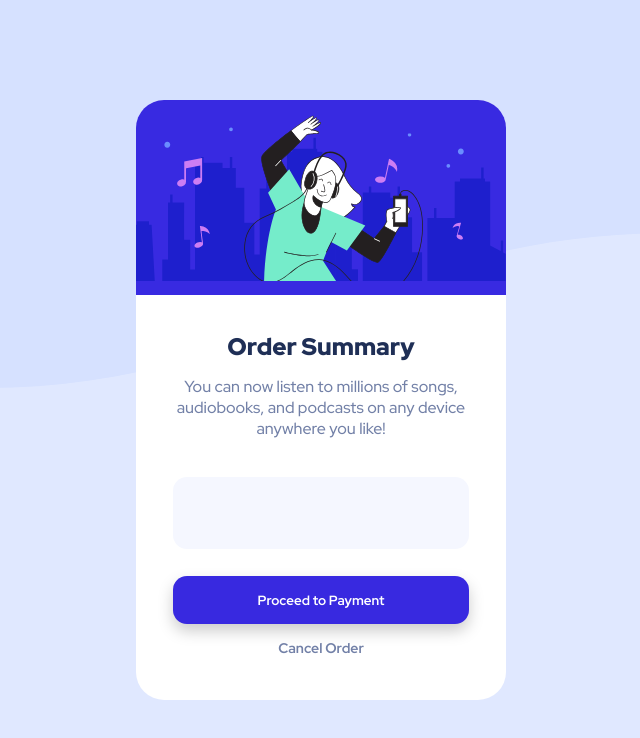
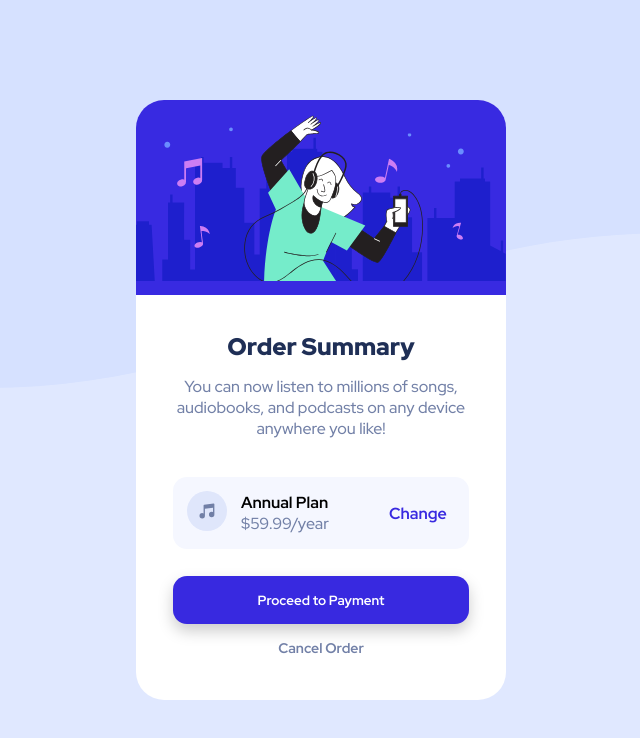
Before and after one commit to andradeleo/order-summary-component, a plain HTML site: page index.html in a window 1280 px wide. Shown: the whole page, without its empty margins (319-959 px from the left). Drawn offline with Linux system fonts and the light colour scheme.

Commit message:
finished

```diff
--- a/index.html
+++ b/index.html
@@ -17,14 +17,22 @@
           <p class="subtitle-card">You can now listen to millions of songs, audiobooks, and podcasts on any
             device anywhere you like!</p>
     </div>
-    <div class="value-container"></div>
+
+
+    <div class="value-container">
+      <div><img class="icon-music" src="images/icon-music.svg" alt="icon-music"></div>
+      <div class="plan-container"><p class="name-plan">Annual Plan</p> <p class="price-plan">$59.99/year</p></h1></div>
+      <div><p class="tochange">Change</p></div>
+    </div>
+
+
+
+
     <button class="button-card">Proceed to Payment</button>
     <p class="text-cancel">Cancel Order</p>
   </section>
 
 
-
-
 </body>
 
 </html>
--- a/style.css
+++ b/style.css
@@ -75,6 +75,10 @@ body {
     border-radius: 14px;
 
     margin: 22px 0px;
+
+    display: flex;
+    align-items: center;
+    justify-content: flex-start;
 }
 
 .button-card {
@@ -99,6 +103,30 @@ body {
     font-size: 14px;
 }
 
-.content-value {
-    display: flex;
+.icon-music {
+    width: 40px;
+    margin: 0px 14px;
 }
+
+.name-plan{
+    font-family: 'Red Hat Display', sans-serif;
+    font-weight: 700;
+    font-size: 16px;
+}
+
+.plan-container {
+    margin-right: 60px;
+}
+
+.price-plan {
+    font-family: 'Red Hat Display', sans-serif;
+    font-weight: 500;
+    color:hsl(224, 23%, 55%);
+    font-size: 16px;
+}
+
+.tochange {
+    font-family: 'Red Hat Display', sans-serif;
+    font-weight: 700;
+    color: hsl(245, 75%, 52%)
+}
```
